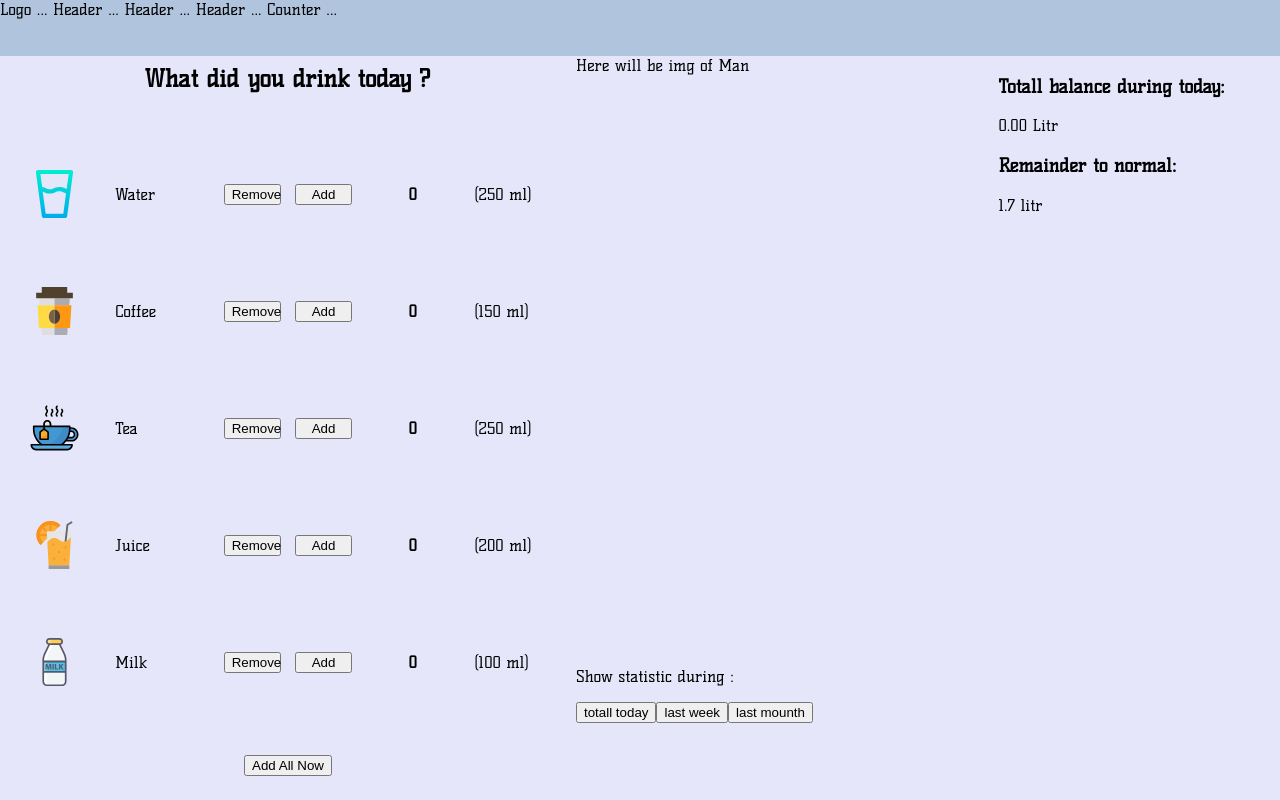
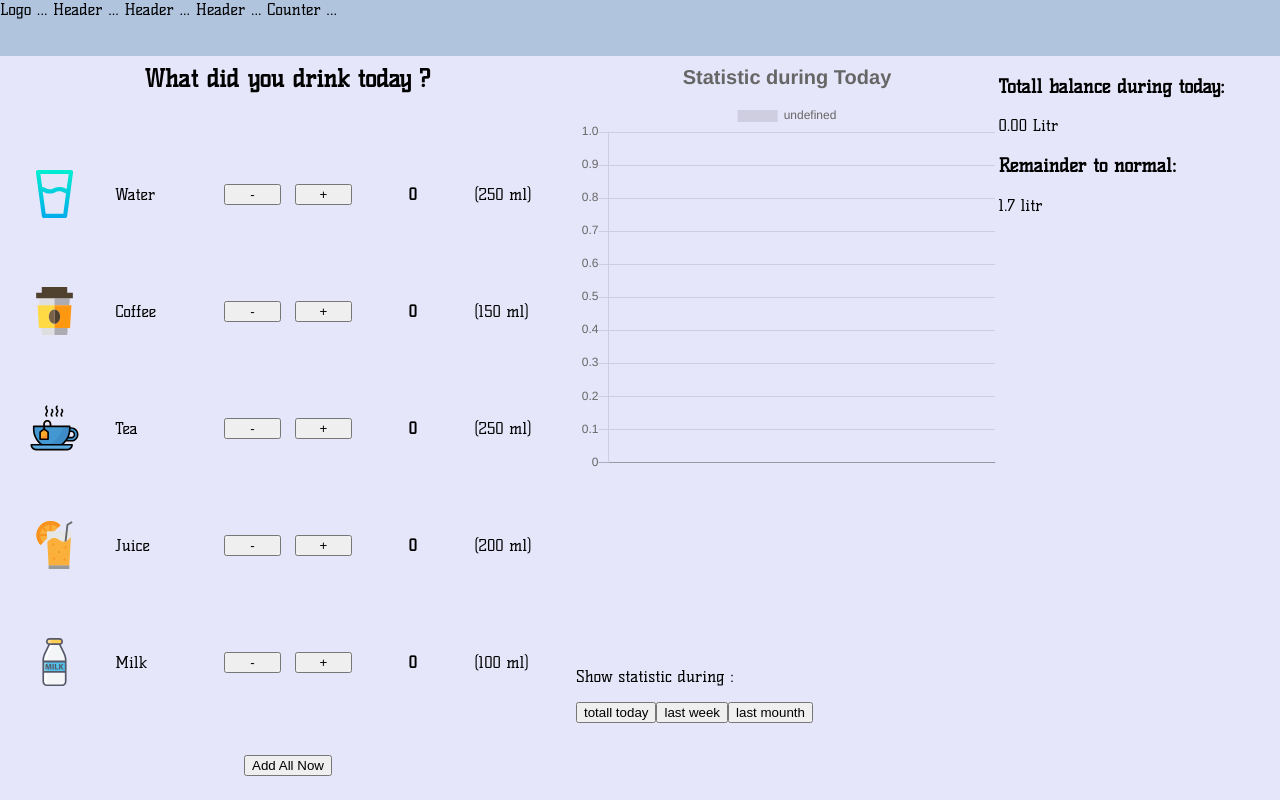
Before and after one commit to DmZheleznyak/counter, a React app: page / in a window 1280 px wide. Built offline with nearby package versions, Linux system fonts and the light colour scheme.

Commit message:
chart.js

```diff
--- a/src/components/CountControls/CountControl/CountControl.jsx
+++ b/src/components/CountControls/CountControl/CountControl.jsx
@@ -6,8 +6,8 @@ const countControl = (props) => (
 	<div className = { classes.CountControl }>
 		<img src = { props.icon } alt = "Icon" />
 		<div><span style={{ textTransform: 'capitalize' }}>{ props.name }</span></div>
-		<button onClick = { props.removed } >Remove</button>
-		<button onClick = { props.added }>Add</button>
+		<button onClick = { props.removed } > - </button>
+		<button onClick = { props.added }> + </button>
 		<div><strong> { props.quantity } </strong></div>
 		<div> { props.text } </div>
 	</div>
--- a/src/components/CountStatistic/AllTimeStatistic/WeekStatistic/DayStatistic/DayStatistic.jsx
+++ b/src/components/CountStatistic/AllTimeStatistic/WeekStatistic/DayStatistic/DayStatistic.jsx
@@ -18,13 +18,13 @@ const dayStatistic = (props) => {
 		.map(kind => {
 			if (kind.name === 'water') {
 				switch (new Date(kind.date).getDay())	{
-					case 0 : return (<h4 key = { kind.date }> Sunday </h4>); break ;
-					case 1 : return (<h4 key = { kind.date }> Monday </h4>); break ;
-					case 2 : return (<h4 key = { kind.date }> Thusday </h4>); break ;
-					case 3 : return (<h4 key = { kind.date }> Wednesday </h4>); break ;
-					case 4 : return (<h4 key = { kind.date }> Tuesday </h4>); break ;
-					case 5 : return (<h4 key = { kind.date }> Friday </h4>); break ;
-					case 6 : return (<h4 key = { kind.date }> Saturday </h4>); break ;
+					case 0 : return (<h4 key = { kind.date }> Sunday </h4>);
+					case 1 : return (<h4 key = { kind.date }> Monday </h4>);
+					case 2 : return (<h4 key = { kind.date }> Tuesday </h4>);
+					case 3 : return (<h4 key = { kind.date }> Wednesday </h4>);
+					case 4 : return (<h4 key = { kind.date }> Thursday </h4>);
+					case 5 : return (<h4 key = { kind.date }> Friday </h4>);
+					case 6 : return (<h4 key = { kind.date }> Saturday </h4>);
 					default : return (<h4 key = { kind.date || Math.random() }> Unknowday </h4>)
 				}
 			} else return
--- a/src/components/CountStatistic/CountStatistic.js
+++ b/src/components/CountStatistic/CountStatistic.js
@@ -6,8 +6,11 @@ import TodayStatistic from './TodayStatistic/TodayStatistic'
 
 const countStatistic = (props) => (
 	<div className = { classes.CountStatistic }>
-		<TodayStatistic total = {props.todayTotal} />
-		<AllTimeStatistic showWeek = {props.showWeekStatistic}	/>
+		<TodayStatistic
+			total = { props.todayTotal }
+			chartData = { props.chartData } />
+		<AllTimeStatistic
+			showWeek = { props.showWeekStatistic }	/>
 	</div>
 )
 
--- /dev/null
+++ b/src/components/CountStatistic/TodayStatistic/Chart/Chart.js
@@ -0,0 +1,39 @@
+import React, { Component } from 'react'
+import Auxilliary from '../../../../containers/hoc/Auxilliary';
+
+import { Bar } from 'react-chartjs-2';
+
+const chart = (props) => {
+
+	const labelsName = props.chartData().map(kind => kind.name)
+	const color = props.chartData().map(kind => kind.color)
+	const volume = props.chartData().map(kind => kind.quantity * kind.volume.toFixed(2) )
+
+	let chartData = {
+		labels:
+			labelsName,
+			datasets: [{
+				data: volume,
+				backgroundColor: color
+			}]
+	}
+
+	return (
+			<Auxilliary>
+				<Bar
+					data={ chartData }
+					width={100}
+					height={100}
+					options={{
+						title: {
+							display: true,
+							text: 'Statistic during Today',
+							fontSize: 20
+						}
+						// maintainAspectRatio: false
+					}}	/>
+			</Auxilliary>
+	)
+}
+
+export default chart
--- a/src/components/CountStatistic/TodayStatistic/TodayStatistic.jsx
+++ b/src/components/CountStatistic/TodayStatistic/TodayStatistic.jsx
@@ -2,10 +2,14 @@ import React from 'react'
 
 import classes from './TodayStatistic.css'
 import TextStatistic from './TextStatistic/TextStatistic'
+import Chart from './Chart/Chart'
 
 const todayStatistic = (props) => (
 	<div className = { classes.TodayStatistic } >
-		<div style = {{ width: '60%' }}>Here will be img of Man</div>
+		<div style = {{ width: '60%' }}>
+			<Chart
+				chartData = { props.chartData }	/>
+		</div>
 		<TextStatistic totalToday = { props.total }	/>
 	</div>
 )
--- a/src/containers/CounterBuilder/CounterBuilder.jsx
+++ b/src/containers/CounterBuilder/CounterBuilder.jsx
@@ -23,7 +23,8 @@ class CounterBuilder extends Component {
 				volume: 0.25,
 				text: '(250 ml)',
 				icon: glassOfWater,
-				date: new Date().getTime()
+				date: new Date().getTime(),
+				color: '#4193C5'
 			},
 			{
 				name: 'coffee',
@@ -31,7 +32,8 @@ class CounterBuilder extends Component {
 				volume: 0.15,
 				text: '(150 ml)',
 				icon: cupOfCoffee,
-				date: new Date().getTime()
+				date: new Date().getTime(),
+				color: '#865021'
 			},
 			{
 				name: 'tea',
@@ -39,7 +41,8 @@ class CounterBuilder extends Component {
 				volume: 0.25,
 				text: '(250 ml)',
 				icon: cupOfTea,
-				date: new Date().getTime()
+				date: new Date().getTime(),
+				color: '#E91801'
 			},
 			{
 				name: 'juice',
@@ -47,7 +50,8 @@ class CounterBuilder extends Component {
 				volume: 0.2,
 				text: '(200 ml)',
 				icon: glassOfJuice,
-				date: new Date().getTime()
+				date: new Date().getTime(),
+				color: '#FCC200'
 			},
 			{
 				name: 'milk',
@@ -55,13 +59,30 @@ class CounterBuilder extends Component {
 				volume: 0.1,
 				text: '(100 ml)',
 				icon: glassOfMilk,
-				date: new Date().getTime()
+				date: new Date().getTime(),
+				color: 'white'
 			}
 		],
 		purchasing: false,
 		purchasingWeekStatistic: false,
+		today: [],
 		totalToday: 0,
 		lastWeek: []
+	}
+
+	// componentWillMount() {
+	// 	console.log(this.state.today)
+	// }
+
+	todayStatistic = () => {
+		const today = this.currentDate()
+		let localToday = []
+
+		Object										// Данные за текущий день
+			.keys(localStorage)
+			.map( day => {	if (today === day) return localToday = JSON.parse(localStorage[day])	} )
+
+		return localToday
 	}
 
 	addKindHandler = (type) => {
@@ -120,35 +141,50 @@ class CounterBuilder extends Component {
 	}
 
 	addToLocalStorageHandler = () => {
-		const updatedKinds = [ ...this.state.kinds ]
-		let value = JSON.stringify(updatedKinds)
-		localStorage[this.currentDate()] = value
+
+		if (this.todayStatistic() === [] ) {
+			const updatedKinds = [ ...this.state.kinds ]
+			let value = JSON.stringify(updatedKinds)
+			localStorage[this.currentDate()] = value
+		} else {
+			const updatedKinds = [ ...this.state.kinds ]
+
+		}
+
+		// const updatedKinds = [ ...this.state.kinds ]
+
+		// const currentQuantityToday = updatedKinds.map(kind => kind.quantity )
+
+
+
+		// let value = JSON.stringify(updatedKinds)
+		// localStorage[this.currentDate()] = value
 
 		this.purchaseCancelHandler()
 	}
 
-	weekStatisticHandler = () => {
-		const date = new Date().getTime()
-		const arrayOfLocalFromState = []
+	// weekStatisticHandler = () => {
+	// 	const date = new Date().getTime()
+	// 	const arrayOfLocalFromState = []
 
-		for (let i = 1; i <= 7 ; i++) {
-			let days = new Date(date - (86400000 * i)).getDate()
+	// 	for (let i = 1; i <= 8 ; i++) {
+	// 		let days = new Date(date - (86400000 * i)).getDate()
 
-			Object
-				.keys(localStorage)
-				.map(key => {
-					let localDay = +key.split('',1)[0]
-					if (days === localDay) {
-						arrayOfLocalFromState.push(JSON.parse(localStorage[key]))
-					}
-				})
-		}
+	// 		Object
+	// 			.keys(localStorage)
+	// 			.map(key => {
+	// 				let localDay = +key.split('',1)[0]
+	// 				if (days === localDay) {
+	// 					arrayOfLocalFromState.push(JSON.parse(localStorage[key]))
+	// 				}
+	// 			})
+	// 	}
 
-		const dataLastWeek = arrayOfLocalFromState.reverse()
-		this.setState({lastWeek: dataLastWeek })
+	// 	const dataLastWeek = arrayOfLocalFromState.reverse()
+	// 	this.setState({lastWeek: dataLastWeek })
 
-		this.purchaseWeekStatisticHandler()
-	}
+	// 	this.purchaseWeekStatisticHandler()
+	// }
 
 	render () {
 		return (
@@ -175,7 +211,8 @@ class CounterBuilder extends Component {
 					addAll = { this.addAllHandler } />
 				<CountStatistic
 					todayTotal = { this.state.totalToday }
-					showWeekStatistic = { this.weekStatisticHandler }	/>
+					showWeekStatistic = { this.weekStatisticHandler }
+					chartData = { this.todayStatistic }	/>
 			</Auxilliary>
 		)
 	}
```
